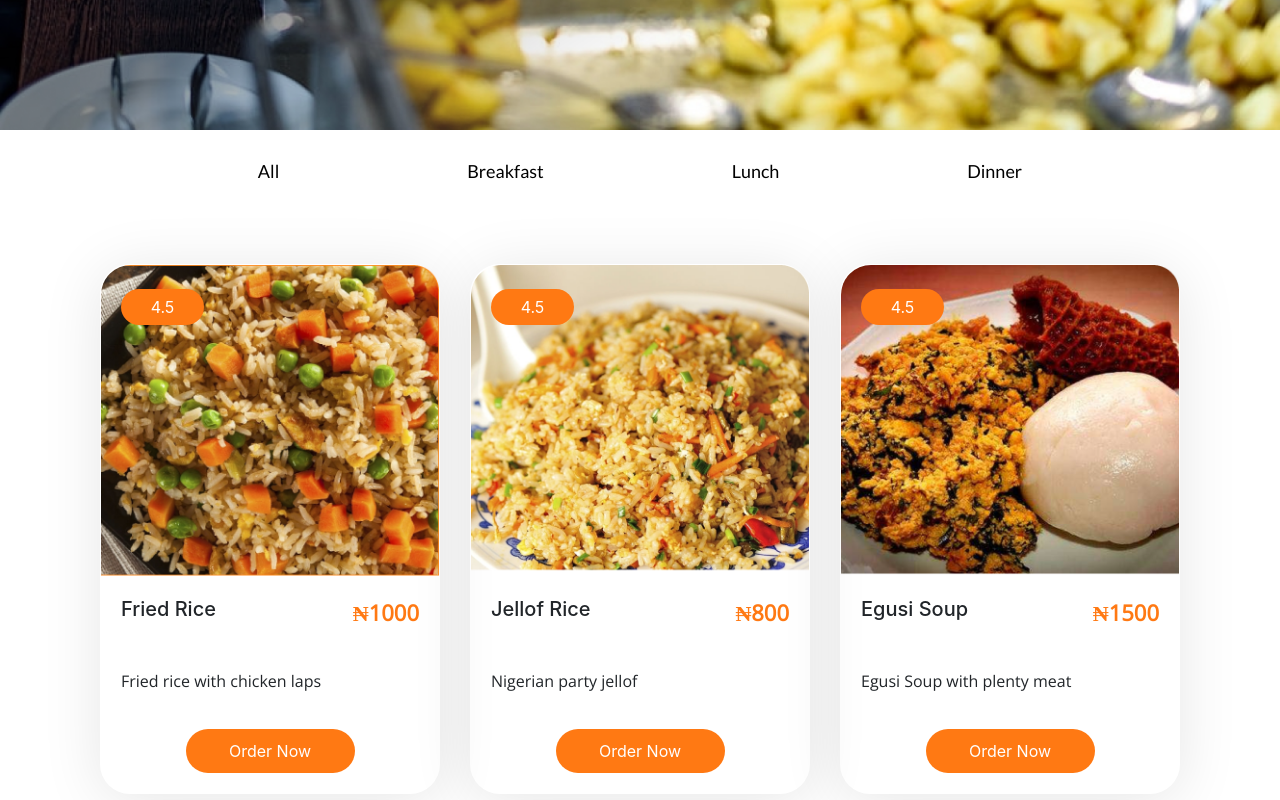
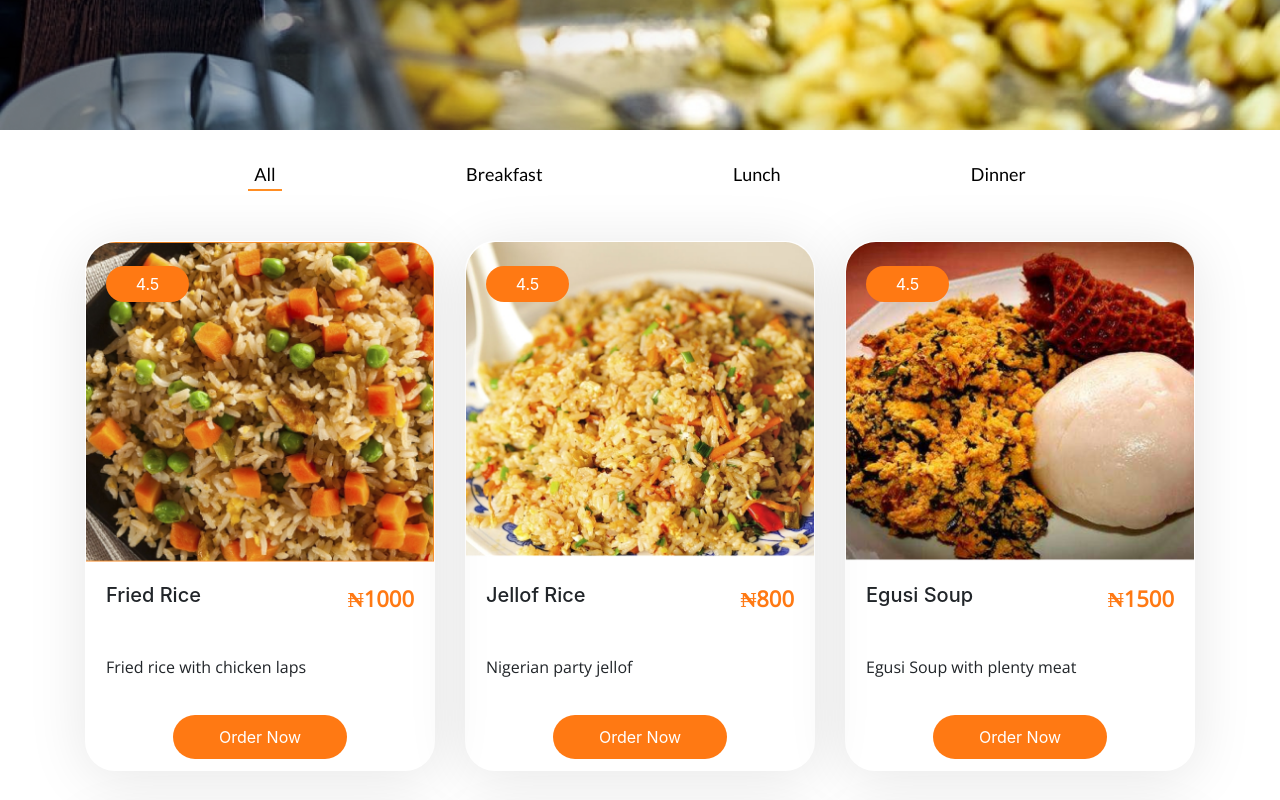
Before and after one commit to Dverybest/Eva-kitchen, a React (Create React App) app: page /menu in a window 1280 px wide. Shown: the part 740-1540 px from the top of the page. Built offline with nearby package versions, Linux system fonts and the light colour scheme; a web font is replaced by a local one.

Commit message:
Updated Menu Page

```diff
--- a/src/App.js
+++ b/src/App.js
@@ -10,7 +10,6 @@ function App() {
       <Switch>
         <Route exact path='/' component={LandingPage} />
         <Route exact path='/menu' component={MenuPage} />
-        <Route exact path='/all' component={MenuPage} />
       </Switch>
     </BrowserRouter>
   );
--- a/src/components/menu-page-navlinks/Navlink.js
+++ /dev/null
@@ -1,22 +0,0 @@
-import React from 'react';
-import { Link, withRouter,useLocation } from 'react-router-dom';
-import './Navlink.css'
-
-const Navlink = () => {
-    const location = useLocation();
-    const paths = ['/all'];
-    console.log({ location: location.pathname});
-
-    return (
-        <div className='menu-nav'>
-            <ul className='navlinks container'>
-                <li  ><Link className={` ${paths[0]===location.pathname?'active':''}`} to='/all'> All </Link> </li>
-                <li ><Link className={` ${paths[1] === location.pathname ? 'active' : ''}`} to='/all'> Breakfast </Link> </li>
-                <li ><Link className={` ${paths[2] === location.pathname ? 'active' : ''}`} to='/all'> Lunch </Link> </li>
-                <li ><Link className={` ${paths[3] === location.pathname ? 'active' : ''}`} to='/all'> Dinner </Link> </li>
-            </ul>
-        </div>
-    )
-}
-
-export default withRouter(Navlink);
--- a/src/components/menu-page-navlinks/Navlink.css
+++ b/src/components/menu-page-tabs/Menutabs.css
@@ -1,9 +1,11 @@
 .menu-nav{
     display: flex;
+    width: 100%;
+    flex-direction: column;
     align-items: center;
     padding: 30px;
 }
-.navlinks{
+.menu-categories{
     display: flex;
     justify-content: space-evenly;
     align-self: center;
@@ -11,23 +13,34 @@
     padding: 0px;
 
 }
-.navlinks li{
+.menu-categories li{
     list-style-type: none;
 }
-.navlinks li a{
+.menu-categories li button{
     color: black;
     text-decoration: #ff8d23;
+    border-style: none;
     border-bottom: 1px solid transparent;
     font-family: 'Lato', sans-serif;
     font-style: normal;
     font-weight: 400;
     font-size: 18px;
-    line-height: 22px;
-    text-transform: capitalize;
+    background-color: transparent;
+
 }
-.navlinks li a:hover{
+.menu-categories li button:hover{
     border-bottom: 1px solid #ff8d23;
 }
-.navlinks .active{
+.menu-categories .active{
     border-bottom: 2px solid #ff8d23;
 }
+.dish-menu2{
+    margin-top: 50px;
+}
+.dish-menu2, .dish-menu{
+    width: 100%;
+    padding: 0px;
+    display: flex;
+    flex-direction: column;
+    justify-content: center;
+}
--- /dev/null
+++ b/src/components/menu-page-tabs/Menutabs.js
@@ -0,0 +1,122 @@
+import React,{useState, useEffect} from 'react';
+import {withRouter, useLocation } from 'react-router-dom';
+import './Menutabs.css'
+import friedRice from '../../components/reusableMenuCard/dishImages/friedRice.png'
+import jollofRice from '../../components/reusableMenuCard/dishImages/jollofRice.png'
+import egusiSoup from '../../components/reusableMenuCard/dishImages/egusiSoup.png'
+import oraSoup from '../../components/reusableMenuCard/dishImages/oraSoup.png'
+import whiteRice from '../../components/reusableMenuCard/dishImages/whiteRice.png'
+import okroSoup from '../../components/reusableMenuCard/dishImages/okroSoup.png'
+import Dish from '../../components/reusableMenuCard/Dish'
+
+let DB = [
+    {
+        image: friedRice,
+        name: 'Fried Rice',
+        price: '₦1000',
+        description: 'Fried rice with chicken laps',
+        category: 'Breakfast'
+    },
+    {
+        image: jollofRice,
+        name: 'Jellof Rice',
+        price: '₦800',
+        description: 'Nigerian party jellof',
+        category: 'Breakfast'
+    },
+    {
+        image: egusiSoup,
+        name: 'Egusi Soup',
+        price: '₦1500',
+        description: 'Egusi Soup with plenty meat',
+        category: 'Lunch'
+    },
+    {
+        image: oraSoup,
+        name: 'Ora Soup',
+        price: '₦1500',
+        description: 'Ora soup with fish and two beef and semo',
+        category: 'Lunch'
+    },
+    {
+        image: whiteRice,
+        name: 'White Rice',
+        price: '₦1200',
+        description: 'White rice and stew with chicken',
+        category: 'Dinner'
+    },
+    {
+        image: okroSoup,
+        name: 'Okro Soup',
+        price: '₦1000',
+        description: 'Okro soup with plenty meat and fish',
+        category: 'Dinner'
+    }
+]
+
+const Navlink = () => {
+
+    const categories = ['All', 'Breakfast', 'Lunch', 'Dinner'];
+    const [selectedCategory, setSelectedCategory] = useState('All');
+    const [list, setList] = useState(DB)
+
+    useEffect(() => {
+        if(selectedCategory === 'All'){
+            setList(DB)
+            return;
+        }
+
+        const newList = DB.filter((dish) =>{
+            return dish.category === selectedCategory
+        })
+        setList(newList);
+
+    }, [selectedCategory])
+
+    const handleClick =(category) => {
+        setSelectedCategory(category);
+    }
+
+    return (
+
+        <div className='menu-nav'>
+            <ul className='menu-categories container'>
+                <li><button className={` ${categories[0]=== selectedCategory?'active':''}`} onClick={() => handleClick('All')}> All </button> </li>
+                <li ><button className={` ${categories[1] === selectedCategory ? 'active' : ''}`} onClick={() => handleClick('Breakfast')}> Breakfast </button> </li>
+                <li ><button className={` ${categories[2] === selectedCategory ? 'active' : ''}`} onClick={() =>handleClick('Lunch')}> Lunch </button> </li>
+                <li ><button className={` ${categories[3] === selectedCategory ? 'active' : ''}`} onClick={() =>handleClick('Dinner')}> Dinner </button> </li>
+
+            </ul>
+
+            <div className='container dish-menu'>
+                <div className='row px-0 mx-0'>
+                    {list.map((dish, index) => {
+                        return (
+                            <Dish key={index} {...dish} />
+                        )
+                    })}
+                </div>
+            </div>
+
+            <section className='dish-menu2'>
+                {
+                    <div className='container '>
+                        <h3>Recommended Dishes</h3>
+                        <div className='row px-0 mx-0'>
+                            {
+                                DB.slice(3, 6).map((dish, index) => {
+                                    return(
+                                        <Dish key={index} {...dish} />
+                                    )
+                                })
+                            }
+                        </div>
+                    </div>
+                }
+            </section>
+
+        </div>
+    )
+}
+
+export default withRouter(Navlink);
--- a/src/components/navbar/Navbar.css
+++ b/src/components/navbar/Navbar.css
@@ -12,10 +12,6 @@
 }
 .nav .brand{
     flex: 2;
-    /* font-family: 'Sail', cursive;
-    font-size: 1.7rem;
-    text-decoration: none;
-    color: black; */
 }
 .nav .brand img{
     width: 30%;
@@ -35,7 +31,6 @@
     color: black;
     text-decoration: #ff8d23;
     border-bottom: 1px solid transparent;
-
     font-family: 'Lato', sans-serif;
     font-style: normal;
     font-weight: 400;
--- a/src/components/reusableMenuCard/Dish.css
+++ b/src/components/reusableMenuCard/Dish.css
@@ -5,6 +5,7 @@
     justify-content: space-evenly;
     border: 1px solid transparent;
     border-radius: 30px;
+    min-width: 260px;
     max-width: 351px;
     max-height: 530px;
     padding: 0px;
@@ -68,3 +69,9 @@
     border-style: none;
     align-self: center;
 }
+
+@media screen and (max-width: 700px){
+    .dish button{
+        padding: 10px 20px;
+    }
+}
--- a/src/pages/menuPage/MenuPage.css
+++ b/src/pages/menuPage/MenuPage.css
@@ -1,5 +1,6 @@
 .menu-header{
     min-height: 100vh;
+    width: 100%;
     display: flex;
     flex-wrap: wrap;
     background-image: url('./menu images/menu background.png');
@@ -20,17 +21,18 @@
     max-width: 906px;
     text-transform: capitalize;
 }
-.dish-menu2{
-    margin-top: 50px;
-}
-.dish-menu2, .dish-menu{
-    display: flex;
-    flex-direction: column;
-    justify-content: center;
-}
+
 @media screen and (max-width: 700px){
+    .menu-header{
+        padding-left: 20px;
+        padding-top: 70px;
+    }
     .menu-header h1{
         width: 100%;
+        font-size: 60px;
+        line-height: 85px;
+        margin: 0px;
 
     }
+
 }
--- a/src/pages/menuPage/MenuPage.js
+++ b/src/pages/menuPage/MenuPage.js
@@ -1,55 +1,11 @@
 import React,{useState} from 'react';
 import Navbar from '../../components/navbar/Navbar';
-import Navlink from '../../components/menu-page-navlinks/Navlink'
-import friedRice from '../../components/reusableMenuCard/dishImages/friedRice.png'
-import jollofRice from '../../components/reusableMenuCard/dishImages/jollofRice.png'
-import egusiSoup from '../../components/reusableMenuCard/dishImages/egusiSoup.png'
-import oraSoup from '../../components/reusableMenuCard/dishImages/oraSoup.png'
-import whiteRice from '../../components/reusableMenuCard/dishImages/whiteRice.png'
-import okroSoup from '../../components/reusableMenuCard/dishImages/okroSoup.png'
-import Dish from '../../components/reusableMenuCard/Dish'
+import MenuDishes from '../../components/menu-page-tabs/Menutabs'
 import './MenuPage.css';
 import Footer from '../../components/footer/Footer';
 
 const MenuPage = () => {
-    const [list, setList] = useState([
-        {
-            image: friedRice,
-            name: 'Fried Rice',
-            price: '₦1000',
-            description: 'Fried rice with chicken laps'
-        },
-        {
-            image: jollofRice,
-            name: 'Jellof Rice',
-            price: '₦800',
-            description: 'Nigerian party jellof'
-        },
-        {
-            image: egusiSoup,
-            name: 'Egusi Soup',
-            price: '₦1500',
-            description: 'Egusi Soup with plenty meat'
-        },
-        {
-            image: oraSoup,
-            name: 'Ora Soup',
-            price: '₦1500',
-            description: 'Ora soup with fish and two beef and semo'
-        },
-        {
-            image: whiteRice,
-            name: 'White Rice',
-            price: '₦1200',
-            description: 'White rice and stew with chicken'
-        },
-        {
-            image: okroSoup,
-            name: 'Okro Soup',
-            price: '₦1000',
-            description: 'Okro soup with plenty meat and fish'
-        }
-    ])
+
 
     return (
         <div className='menu'>
@@ -59,36 +15,7 @@ const MenuPage = () => {
                     Test the goodness of fresh and healthy foods
                 </h1>
             </section>
-            <section >
-                < Navlink />
-                {
-                   <div className='container dish-menu'>
-                        <div className='row px-0 mx-0'>
-                            {list.map((dish, index) => {
-                                return (
-                                    <Dish key={index} {...dish} />
-                                )
-                            })}
-                        </div>
-                   </div>
-                }
-            </section>
-            <section className='dish-menu2'>
-                {
-                    <div className='container '>
-                        <h3>Recommended Dishes</h3>
-                        <div className='row px-0 mx-0'>
-                            {
-                                list.slice(3, 6).map((dish, index) => {
-                                    return(
-                                        <Dish key={index} {...dish} />
-                                    )
-                                })
-                            }
-                        </div>
-                    </div>
-                }
-            </section>
+            < MenuDishes />
             <Footer />
         </div>
     )
```
Also changed, not shown: 1 other file (tests, documents, lock files or other folders).
